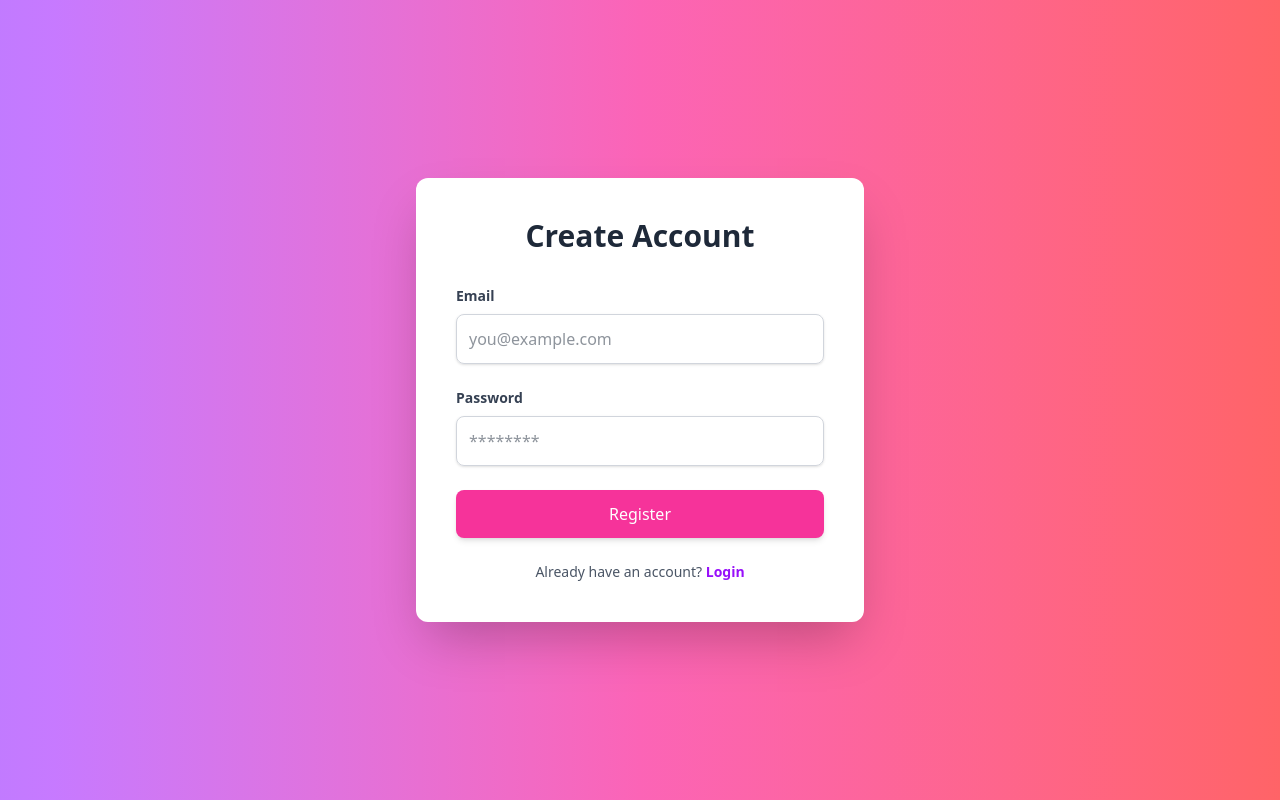
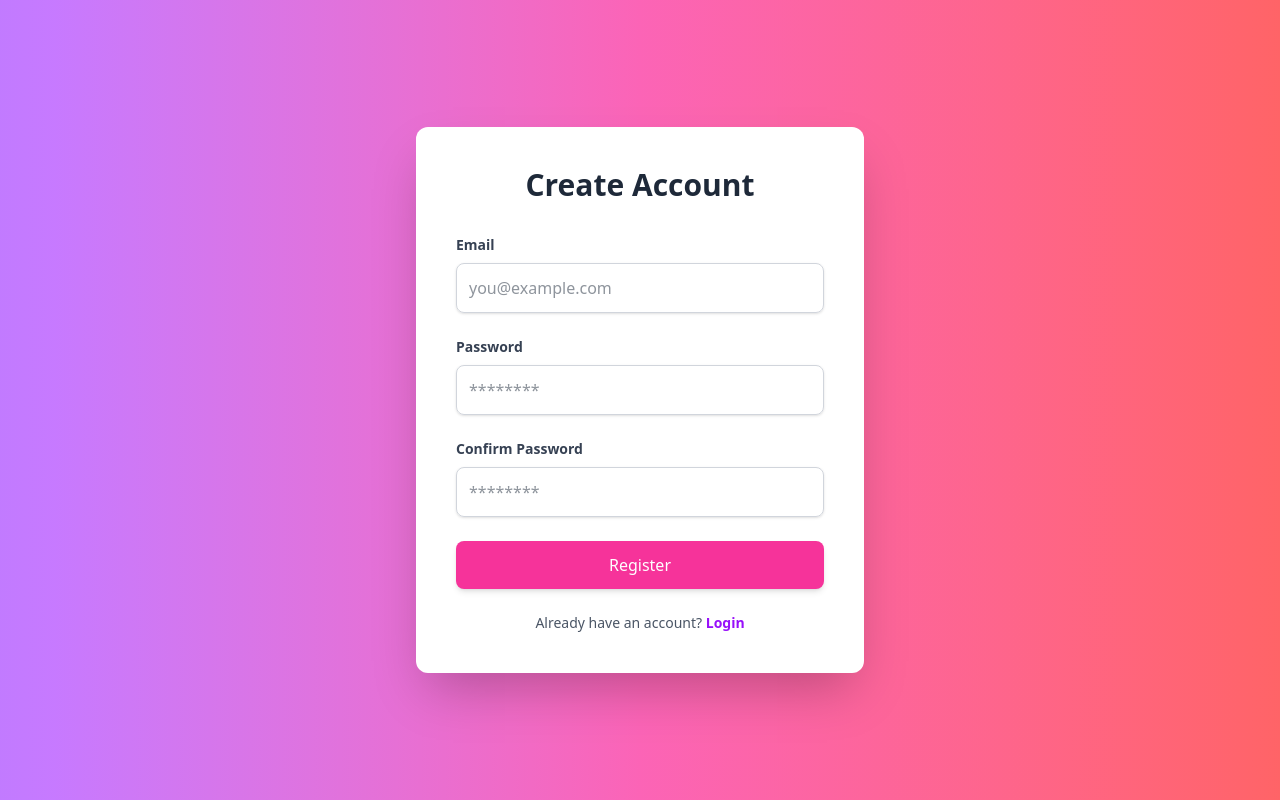
Before and after one commit to IvoryRoses/simple-blog, a React (Vite) app: page / in a window 1280 px wide. Both pictures are taken after a click on the button "Sign up". Built offline with nearby package versions, Linux system fonts and the light colour scheme; no server answers.

Commit message:
Auth working well with redux

```diff
--- a/src/components/ProtectedRoute.tsx
+++ b/src/components/ProtectedRoute.tsx
@@ -1,6 +1,6 @@
 import React from "react";
 import { useSelector } from "react-redux";
-import type { RootState } from "../store";
+import type { RootState } from "../store/store";
 import { Navigate } from "react-router-dom";
 
 interface Props {
--- a/src/main.tsx
+++ b/src/main.tsx
@@ -1,7 +1,7 @@
 import ReactDOM from "react-dom/client";
 import App from "./App";
 import { Provider } from "react-redux";
-import { store } from "./store";
+import { store } from "./store/store";
 import "./index.css";
 
 ReactDOM.createRoot(document.getElementById("root")!).render(
--- a/src/pages/AuthForm.tsx
+++ b/src/pages/AuthForm.tsx
@@ -1,5 +1,8 @@
 import { useState } from "react";
 import { supabase } from "../supabase";
+import { useNavigate } from "react-router-dom";
+import { useDispatch } from "react-redux";
+import { setUser } from "../slices/authSlice";
 
 export default function AuthForm() {
   const [isLogin, setIsLogin] = useState(true);
@@ -7,11 +10,20 @@ export default function AuthForm() {
   const [password, setPassword] = useState("");
   const [loading, setLoading] = useState(false);
   const [error, setError] = useState<string | null>(null);
+  const [confirmPassword, setConfirmPassword] = useState("");
+  const navigate = useNavigate();
+  const dispatch = useDispatch();
 
   const handleSubmit = async (e: React.FormEvent) => {
     e.preventDefault();
     setLoading(true);
     setError(null);
+
+    if (!isLogin && password !== confirmPassword) {
+      setError("Passwords do not match");
+      setLoading(false);
+      return;
+    }
 
     try {
       if (isLogin) {
@@ -20,14 +32,22 @@ export default function AuthForm() {
           password,
         });
         if (error) setError(error.message);
-        else if (data.user) alert(`Logged in as ${data.user.email}`);
+        else if (data.user) {
+          dispatch(
+            setUser({
+              id: data.user.id,
+              email: data.user.email!,
+            }),
+          );
+          navigate("/blogs");
+        }
       } else {
         const { error } = await supabase.auth.signUp({
           email,
           password,
         });
         if (error) setError(error.message);
-        else alert("Registration successful! Check your email to confirm.");
+        else console.log("Registration successful");
       }
     } catch (err) {
       setError("Something went wrong. Try again.");
@@ -80,6 +100,22 @@ export default function AuthForm() {
           />
         </div>
 
+        {!isLogin && (
+          <div className="mb-6">
+            <label className="mb-2 block text-sm font-semibold text-gray-700">
+              Confirm Password
+            </label>
+            <input
+              type="password"
+              className="w-full rounded-lg border border-gray-300 p-3 text-gray-800 shadow-sm transition outline-none focus:border-purple-500 focus:ring focus:ring-purple-200"
+              placeholder="********"
+              value={confirmPassword}
+              onChange={(e) => setConfirmPassword(e.target.value)}
+              required
+            />
+          </div>
+        )}
+
         <button
           type="submit"
           disabled={loading}
--- a/src/pages/Blogs.tsx
+++ b/src/pages/Blogs.tsx
@@ -1,7 +1,7 @@
 import { useDispatch, useSelector } from "react-redux";
 import { clearUser } from "../slices/authSlice";
 import { supabase } from "../supabase";
-import type { RootState } from "../store";
+import type { RootState } from "../store/store";
 import { useNavigate } from "react-router-dom";
 
 export default function Blogs() {
--- a/src/router.tsx
+++ b/src/router.tsx
@@ -1,13 +1,13 @@
 import { BrowserRouter, Routes, Route } from "react-router-dom";
-import Login from "./pages/AuthForm";
+import AuthForm from "./pages/AuthForm";
 import Blogs from "./pages/Blogs";
 import ProtectedRoute from "./components/ProtectedRoute";
 
-export default function router() {
+export default function Router() {
   return (
     <BrowserRouter>
       <Routes>
-        <Route path="/" element={<Login />} />
+        <Route path="/" element={<AuthForm />} />
         <Route
           path="/blogs"
           element={
--- a/src/store.ts
+++ b/src/store/store.ts
@@ -1,5 +1,5 @@
 import { configureStore } from "@reduxjs/toolkit";
-import authReducer from "./slices/authSlice";
+import authReducer from "../slices/authSlice";
 
 export const store = configureStore({
   reducer: {
```
